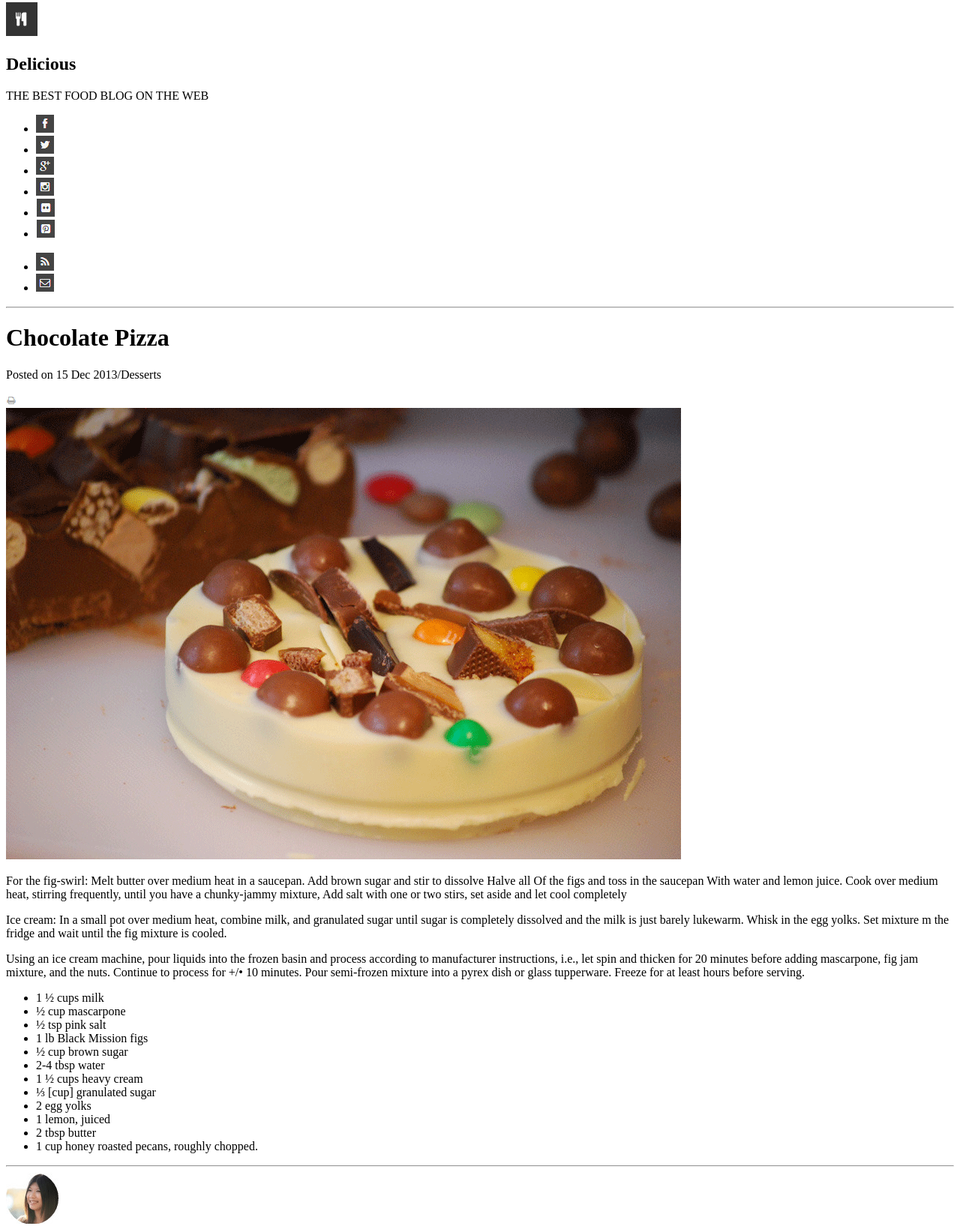
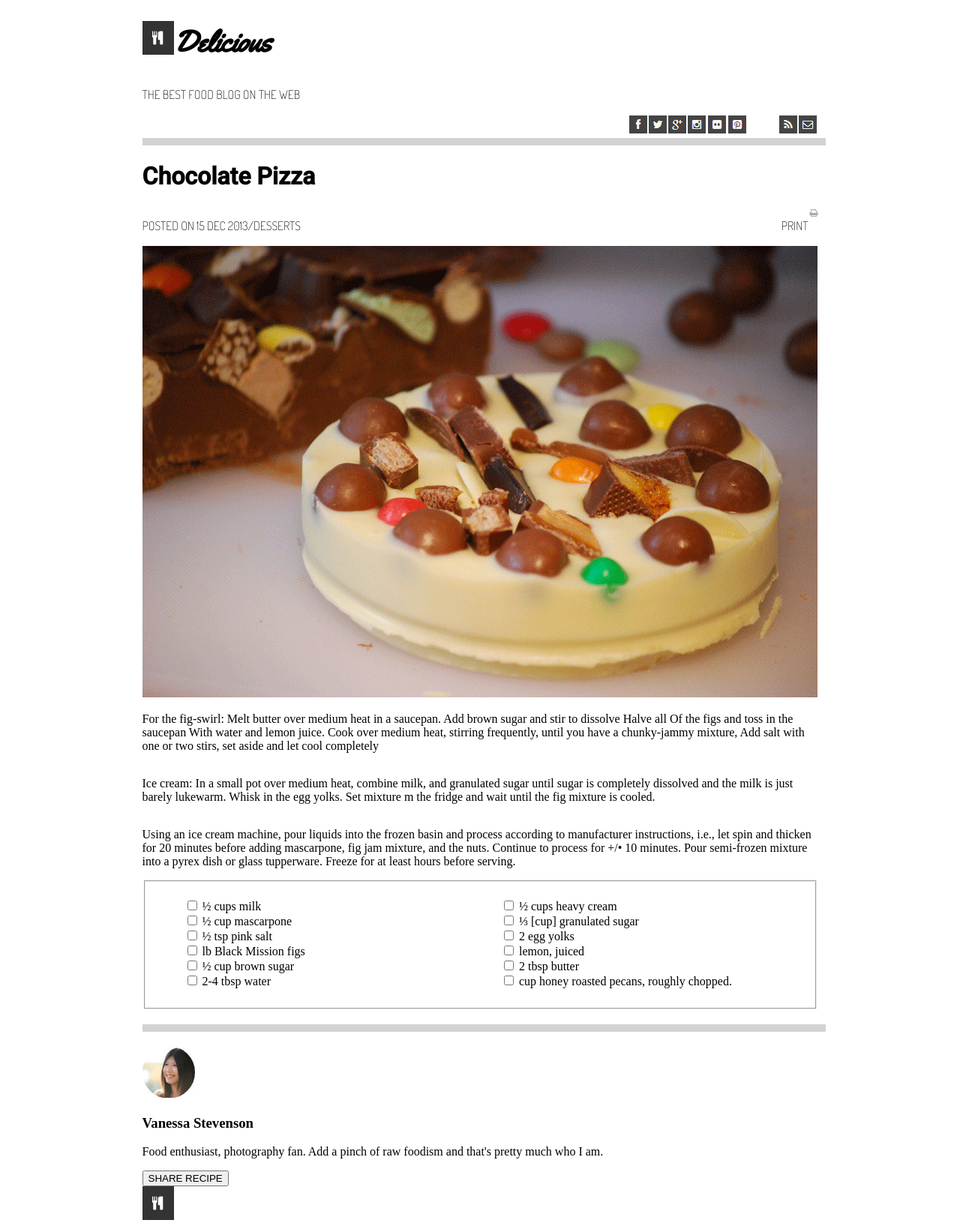
Before and after one commit to shotsbypham/chocolate-pizza, a plain HTML site: page index.html in a window 1280 px wide. Shown: the part 5-1640 px from the top of the page at 75% size. Drawn offline with Linux system fonts and the light colour scheme; a web font is replaced by a local one.

Commit message:
added some css

```diff
--- a/index.html
+++ b/index.html
@@ -1,10 +1,18 @@
 <!DOCTYPE html>
 <html lang="en">
+
 <head>
   <meta charset="UTF-8">
   <title>ChocoPizza</title>
   <link rel="stylesheet" href="styles.css">
+  <link rel="preconnect" href="https://fonts.googleapis.com">
+  <link rel="preconnect" href="https://fonts.gstatic.com" crossorigin>
+  <link href="https://fonts.googleapis.com/css2?family=Yellowtail&display=swap" rel="stylesheet">
+<link href="https://fonts.googleapis.com/css2?family=Roboto:wght@500&display=swap" rel="stylesheet">
+<link href="https://fonts.googleapis.com/css2?family=Ibarra+Real+Nova&family=Roboto:wght@500&display=swap" rel="stylesheet">
+<link href="https://fonts.googleapis.com/css2?family=Dosis:wght@200&display=swap" rel="stylesheet">
 </head>
+
 <body>
   <header>
     <nav>
@@ -13,57 +21,150 @@
       </a>
       <h1>Delicious</h1>
       <p>THE BEST FOOD BLOG ON THE WEB</p>
+      <section class="headericons">
         <ul>
-          <li>
-            <img class="icon" src="Images/fb-icon.png" alt="facebook icon">
-          </li>
-          <li><img clas="icon" src="Images/twit-icon.png" alt="twitter icon"></li>
-          <li><img clas="icon" src="Images/gp-icon.png" alt="google icon"></li>
-          <li><img clas="icon" src="Images/insta-icon.png" alt="instagram"></li>
-          <li><img clas="icon" src="Images/flic-icon.png" alt="flicker"></li>
-          <li><img clas="icon" src="Images/pint-icon.png" alt="pintres"></li>
+          <li><img class="icon" src="Images/mail-icon.png" alt="e-mail"></li>
+          <li><img class="icon" src="Images/rss-icon.png" alt="internet"></li>
         </ul>
         <ul>
-          <li><img class="icon" src="Images/rss-icon.png" alt="internet"></li>
-          <li><img class="icon" src="Images/mail-icon.png" alt="e-mail"></li>
+          <li><img class="icon" src="Images/pint-icon.png" alt="pinterest"></li>
+          <li><img class="icon" src="Images/flic-icon.png" alt="flicker"></li>
+          <li><img class="icon" src="Images/insta-icon.png" alt="instagram"></li>
+          <li><img class="icon" src="Images/gp-icon.png" alt="google icon"></li>
+          <li><img class="icon" src="Images/twit-icon.png" alt="twitter icon"></li>
+          <li><img class="icon" src="Images/fb-icon.png" alt="facebook icon"></li>
         </ul>
+
+      </section>
     </nav>
     <hr>
+
   </header>
   <main>
     <h1>Chocolate Pizza</h1>
-      <p>Posted on 15 Dec 2013/Desserts</p>
+    <p>POSTED ON 15 DEC 2013/DESSERTS</p>
+    <section>
+      <p>PRINT</p>
+
     <img class="print" src="Images/print-icon.png" alt="print">
+  </section>
     <section>
       <img class="chocolate pizza" src="Images/choco-pizza.png" alt="chocolate pizza">
     </section>
     <article>
       <p>
         For the fig-swirl: Melt butter over medium heat in a saucepan. Add brown sugar and stir to dissolve Halve all
-          Of the figs and toss in the saucepan With water and lemon juice. Cook over medium heat, stirring frequently, until
+        Of the figs and toss in the saucepan With water and lemon juice. Cook over medium heat, stirring frequently,
+        until
         you have a chunky-jammy mixture, Add salt with one or two stirs, set aside and let cool completely</p>
       <p>Ice cream: In a small pot over medium heat, combine milk, and granulated sugar until sugar is completely
-           dissolved and the milk is just barely lukewarm. Whisk in the egg yolks. Set mixture m the fridge and wait until the
+        dissolved and the milk is just barely lukewarm. Whisk in the egg yolks. Set mixture m the fridge and wait until
+        the
         fig mixture is cooled.</p>
       <p>Using an ice cream machine, pour liquids into the frozen basin and process according to manufacturer
         instructions, i.e., let spin and thicken for 20 minutes before adding mascarpone, fig jam mixture, and the nuts.
-          Continue to process for +/• 10 minutes. Pour semi-frozen mixture into a pyrex dish or glass tupperware. Freeze for
+        Continue to process for +/• 10 minutes. Pour semi-frozen mixture into a pyrex dish or glass tupperware. Freeze
+        for
         at least hours before serving.</p>
     </article>
+    <fieldset>
       <ul>
-        <li>1 ½ cups milk</li>
-        <li>½ cup mascarpone</li>
-        <li>½ tsp pink salt</li>
-        <li>1 lb Black Mission figs</li>
-        <li>½ cup brown sugar</li>
-        <li>2-4 tbsp water</li>
-        <li>1 ½ cups heavy cream</li>
-        <li>⅓ [cup] granulated sugar</li>
-        <li>2 egg yolks</li>
-        <li>1 lemon, juiced</li>
-        <li>2 tbsp butter</li>
-        <li>1 cup honey roasted pecans, roughly chopped.</li>
-      </ul>
+
+        <li><label>
+            <input type="checkbox">
+            <span class="checkmark"></span>
+            ½ cups milk
+          </label>
+        </li>
+        <li>
+          <label>
+            <input type="checkbox">
+            <span class="checkmark"></span>
+            ½ cup mascarpone
+          </label>
+        </li>
+        <li>
+
+          <label>
+            <input type="checkbox">
+            <span class="checkmark"></span>
+            ½ tsp pink salt
+          </label>
+        </li>
+        <li>
+
+          <label>
+            <input type="checkbox">
+            <span class="checkmark"></span>
+            lb Black Mission figs
+          </label>
+        </li>
+        <li>
+
+          <label>
+            <input type="checkbox">
+            <span class="checkmark"></span>
+            ½ cup brown sugar
+          </label>
+        </li>
+        <li>
+
+          <label>
+            <input type="checkbox">
+            <span class="checkmark"></span>
+            2-4 tbsp water
+          </label>
+        </li>
+        <li>
+
+          <label>
+            <input type="checkbox">
+            <span class="checkmark"></span>
+            ½ cups heavy cream
+          </label>
+        </li>
+        <li>
+
+          <label>
+            <input type="checkbox">
+            <span class="checkmark"></span>
+            ⅓ [cup] granulated sugar
+          </label>
+        </li>
+        <li>
+
+          <label>
+            <input type="checkbox">
+            <span class="checkmark"></span>
+            2 egg yolks
+          </label>
+        </li>
+        <li>
+
+          <label>
+            <input type="checkbox">
+            <span class="checkmark"></span>
+            lemon, juiced
+          </label>
+        </li>
+        <li>
+
+          <label>
+            <input type="checkbox">
+            <span class="checkmark"></span>
+            2 tbsp butter
+          </label>
+        </li>
+        <li>
+
+          <label>
+            <input type="checkbox">
+            <span class="checkmark"></span>
+            cup honey roasted pecans, roughly chopped.
+          </label>
+        </li>
+
+    </fieldset>
     <hr>
   </main>
   <footer>
@@ -80,4 +181,5 @@
     </div>
   </footer>
 </body>
+
 </html>
--- a/styles.css
+++ b/styles.css
@@ -0,0 +1,63 @@
+body {
+  width: 901px;
+  margin: auto;
+}
+
+.icons{
+  float: right;
+}
+header h1{
+  font-family: 'Yellowtail', cursive;
+  font-size: 2.5rem;
+}
+header p{
+  font-family: 'Dosis', sans-serif;
+
+}
+main h1{
+  font-family: 'Roboto', sans-serif;
+
+}
+main p{
+  font-family: 'Dosis', sans-serif;
+  float: left;
+
+}
+main section {
+  float: right;
+
+}
+
+article p{
+  font-family: 'Ibarra Real Nova', serif;
+}
+
+hr{
+  border: 5px solid lightgray;
+  margin-top: 20px;
+  margin-bottom: 20px;
+  width: 901px;
+}
+
+.logo {
+  float: left;
+}
+
+header ul, header li {
+  list-style: none;
+  float: right;
+  margin: 1px;
+}
+
+main ul{
+  list-style-type: square;
+}
+
+
+main ul{
+  columns: 2;
+  list-style: none;
+}
+.icon li{
+  display: inline;
+}
```
Lines whose indentation alone changed are shown as unchanged.
